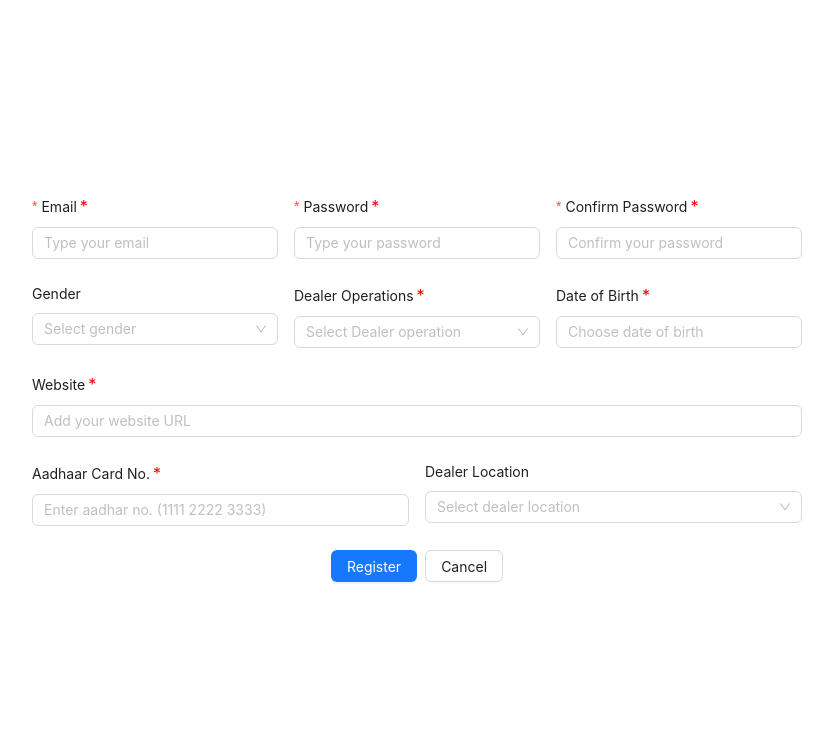
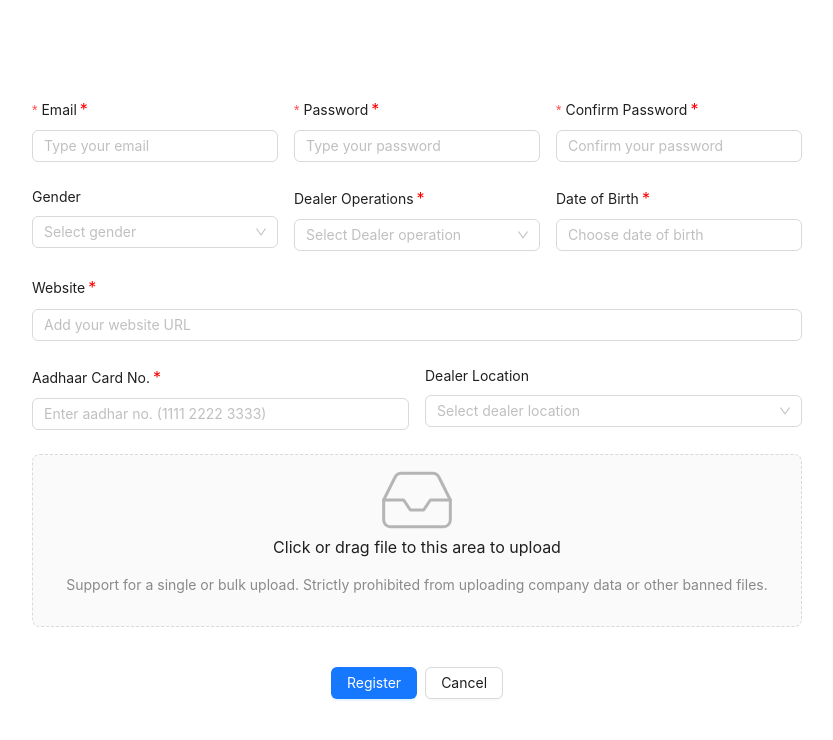
Before and after one commit to PremSathe/form-validation-antd, a React (Create React App) app: page / in a window 1280 px wide. Shown: the top 740 px of the page, without its empty margins (223-1056 px from the left). Built offline with nearby package versions, Linux system fonts and the light colour scheme.

Commit message:
add upload button

```diff
--- a/package.json
+++ b/package.json
@@ -10,6 +10,7 @@
     "react": "^18.2.0",
     "react-dom": "^18.2.0",
     "react-scripts": "5.0.1",
+    "sass": "^1.75.0",
     "web-vitals": "^2.1.4"
   },
   "scripts": {
--- a/src/App.js
+++ b/src/App.js
@@ -1,28 +1,30 @@
-// App.js
 import "./App.css";
 import { useState } from "react"; // Import useState
 import {
   Form,
   Button,
+  DatePicker,
   Checkbox,
-  DatePicker,
   Input,
   Select,
   Row,
   Col,
   Divider,
+  Upload,
+  message,
 } from "antd";
+import { InboxOutlined } from "@ant-design/icons";
+
+const { Dragger } = Upload;
 
 function App() {
   // Gender list items
   const genderItems = [{ name: "Male" }, { name: "Female" }, { name: "Other" }];
-
   const operations = [
     { name: "Sales" },
     { name: "Service" },
     { name: "Common" },
   ];
-
   const locations = [
     { name: "Borivali" },
     { name: "Kandivali" },
@@ -39,9 +41,31 @@ function App() {
     setSelectedLocations([]); // Reset selected locations
   };
 
+  const uploadProps = {
+    name: "file",
+    multiple: true,
+    action: "https://660d2bd96ddfa2943b33731c.mockapi.io/api/upload",
+    onChange(info) {
+      const { status } = info.file;
+      if (status !== "uploading") {
+        console.log(info.file, info.fileList);
+      }
+      if (status === "done") {
+        message.success(`${info.file.name} file uploaded successfully.`);
+      } else if (status === "error") {
+        message.error(`${info.file.name} file upload failed.`);
+      }
+    },
+    onDrop(e) {
+      console.log("Dropped files", e.dataTransfer.files);
+    },
+  };
+
   return (
     <div className="App">
       <header className="App-header">
+        <Row justify="center" style={{ marginTop: "20px" }}>
+          <Col>
             <Form
               autoComplete="off"
               layout="vertical"
@@ -84,7 +108,9 @@ function App() {
                         validator: (_, value) =>
                           value && value.includes("A")
                             ? Promise.resolve()
-                        : Promise.reject("Password does not match criteria."),
+                            : Promise.reject(
+                                "Password does not match criteria."
+                              ),
                       },
                     ]}
                     hasFeedback
@@ -119,6 +145,7 @@ function App() {
                 <Col span={8}>
                   <Form.Item label="Gender" name="gender">
                     <Select
+                      className="custom-dropdown"
                       placeholder="Select gender"
                       style={{ textAlign: "left" }}
                       showSearch
@@ -143,6 +170,7 @@ function App() {
                     name="Operations"
                   >
                     <Select
+                      className="custom-dropdown"
                       placeholder="Select Dealer operation"
                       style={{ textAlign: "left" }}
                       showSearch
@@ -194,7 +222,7 @@ function App() {
                 <Col span={12}>
                   <Form.Item
                     label={<CustomLabel label="Aadhaar Card No." />}
-                name="aadhar"
+                    name="Aadhar-card"
                   >
                     <Input placeholder="Enter aadhar no. (1111 2222 3333)" />
                   </Form.Item>
@@ -202,6 +230,7 @@ function App() {
                 <Col span={12}>
                   <Form.Item label="Dealer Location" name="locations">
                     <Select
+                      className="custom-dropdown"
                       placeholder="Select dealer location"
                       style={{ textAlign: "left" }}
                       mode="multiple"
@@ -216,7 +245,9 @@ function App() {
                     >
                       {locations.map((item, index) => (
                         <Select.Option key={index} value={item.name}>
-                      <Checkbox checked={selectedLocations.includes(item.name)}>
+                          <Checkbox
+                            checked={selectedLocations.includes(item.name)}
+                          >
                             {item.name}
                           </Checkbox>
                         </Select.Option>
@@ -226,7 +257,50 @@ function App() {
                 </Col>
               </Row>
 
+              <Row justify="center">
+                <Col span={24} style={{ textAlign: "center" }}>
+                  <Dragger {...uploadProps}>
+                    <svg
+                      xmlns="http://www.w3.org/2000/svg"
+                      width="70"
+                      height="58"
+                      viewBox="0 0 70 58"
+                      fill="none"
+                    >
+                      <path
+                        d="M68.3334 29H48.3334L41.6667 39H28.3334L21.6667 29H1.66675"
+                        stroke="#B5B5B6"
+                        strokeWidth="3"
+                        strokeLinecap="round"
+                        strokeLinejoin="round"
+                      />
+                      <path
+                        d="M13.1667 6.03594L1.66675 29.0026V49.0026C1.66675 50.7707 2.36913 52.4664 3.61937 53.7166C4.86961 54.9669 6.5653 55.6693 8.33342 55.6693H61.6668C63.4349 55.6693 65.1306 54.9669 66.3808 53.7166C67.631 52.4664 68.3334 50.7707 68.3334 49.0026V29.0026L56.8334 6.03594C56.2815 4.92523 55.4307 3.99051 54.3766 3.33687C53.3225 2.68323 52.107 2.3366 50.8668 2.33594H19.1334C17.8931 2.3366 16.6776 2.68323 15.6236 3.33687C14.5695 3.99051 13.7187 4.92523 13.1667 6.03594V6.03594Z"
+                        stroke="#B5B5B6"
+                        strokeWidth="3"
+                        strokeLinecap="round"
+                        strokeLinejoin="round"
+                      />
+                    </svg>
+                    <p className="ant-upload-text">
+                      Click or drag file to this area to upload
+                    </p>
+                    <p className="ant-upload-hint">
+                      Support for a single or bulk upload. Strictly prohibited
+                      from uploading company data or other banned files.
+                    </p>
+                  </Dragger>
+                </Col>
+              </Row>
+
               <Form.Item>
+                <Row
+                  gutter={[16, 16]}
+                  align="middle"
+                  justify="center"
+                  style={{ marginTop: "40px" }}
+                >
+                  <Col span={12}>
                     <Button type="primary" htmlType="submit">
                       Register
                     </Button>
@@ -237,8 +311,12 @@ function App() {
                     >
                       Cancel
                     </Button>
+                  </Col>
+                </Row>
               </Form.Item>
             </Form>
+          </Col>
+        </Row>
       </header>
     </div>
   );
```
Also changed, not shown: src/App.css (+27 -15 lines), 1 other file (tests, documents, lock files or other folders). Lines whose indentation alone changed are shown as unchanged.
